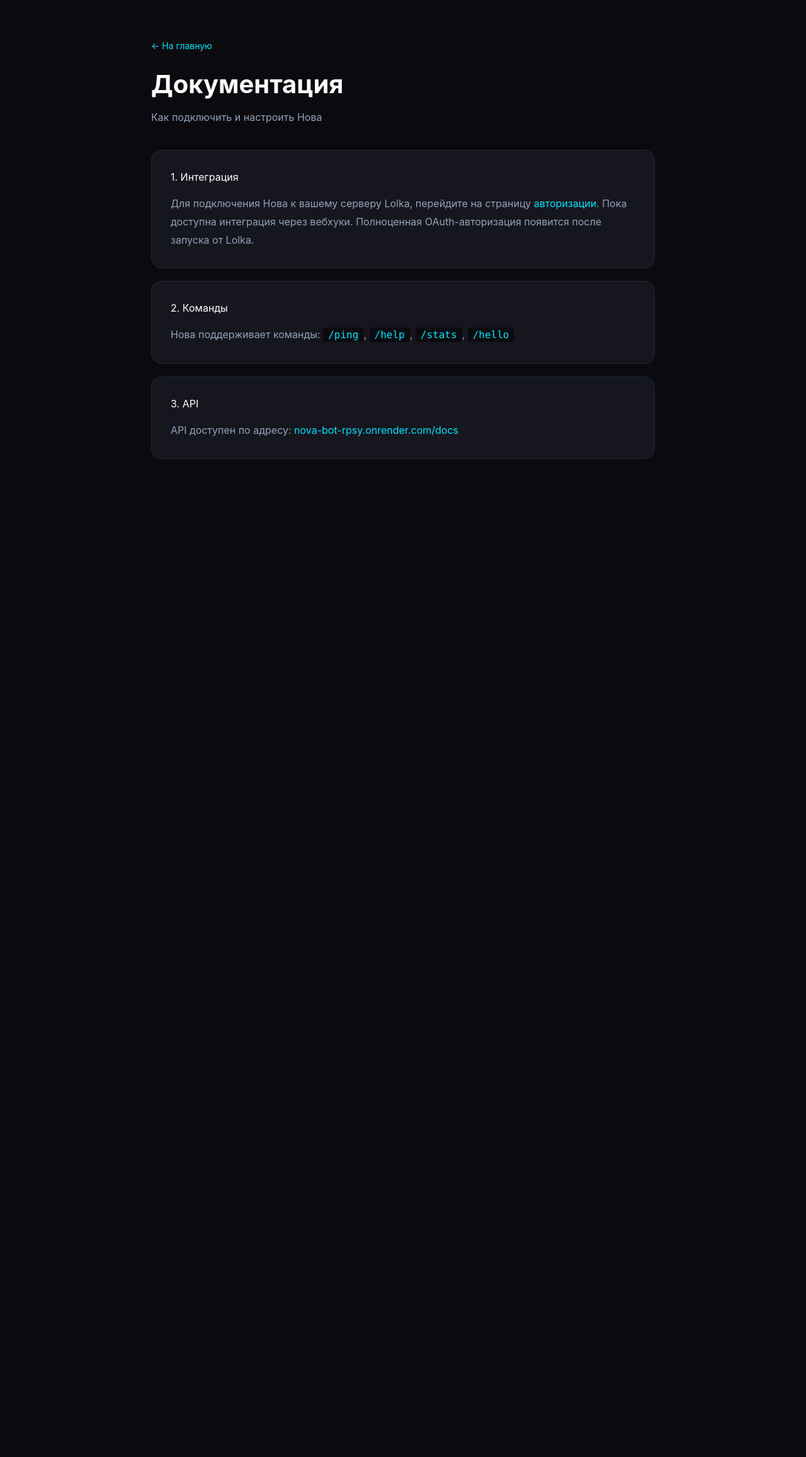
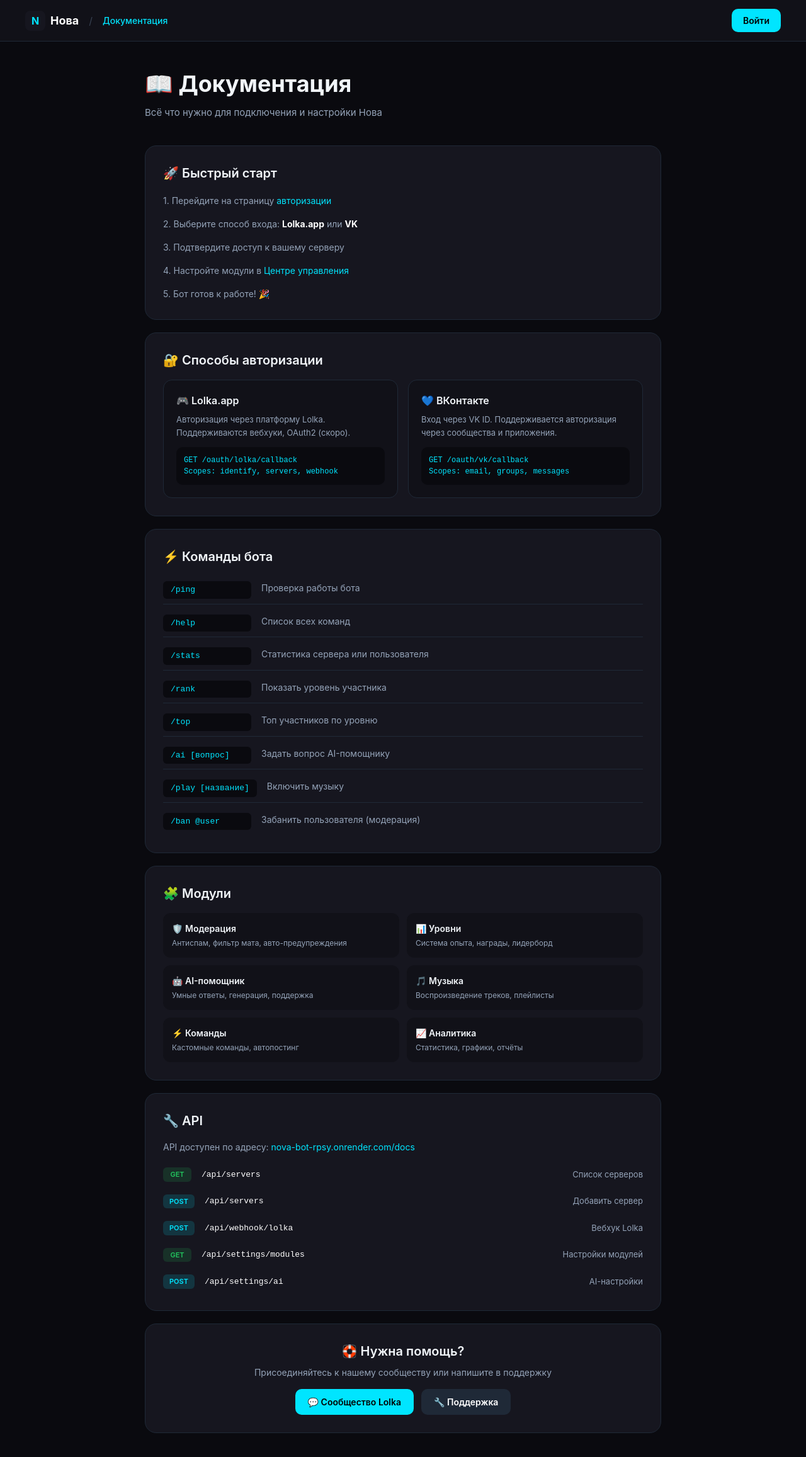
Before and after one commit to R4YDMOND/nova-bot, a Next.js app in the folder frontend/: page /docs in a window 1280 px wide. Shown: the whole page at 63% size. Before the commit the page ends 809 px from the top, so only its background shows below. Built offline with nearby package versions, Linux system fonts and the light colour scheme.

Commit message:
Update docs page with full content.tsx

```diff
--- a/frontend/src/app/docs/page.tsx
+++ b/frontend/src/app/docs/page.tsx
@@ -2,34 +2,165 @@
 
 export default function DocsPage() {
   return (
-    <div style={{ minHeight: '100vh', background: '#0A0A0F', padding: '60px 20px' }}>
-      <div style={{ maxWidth: '800px', margin: '0 auto' }}>
-        <a href="/" style={{ color: '#00E5FF', textDecoration: 'none', fontSize: '14px' }}>← На главную</a>
-        <h1 style={{ fontSize: '40px', fontWeight: 'bold', color: '#FFFFFF', marginTop: '20px', marginBottom: '10px' }}>Документация</h1>
-        <p style={{ color: '#94A3B8', marginBottom: '40px' }}>Как подключить и настроить Нова</p>
+    <div style={{ minHeight: '100vh', background: '#0A0A0F', color: '#F1F5F9' }}>
 
-        <div style={{ background: '#16161F', borderRadius: '16px', padding: '30px', marginBottom: '20px', border: '1px solid #1F2937' }}>
-          <h2 style={{ color: '#FFFFFF', marginBottom: '16px' }}>1. Интеграция</h2>
-          <p style={{ color: '#94A3B8', lineHeight: '1.8' }}>
-            Для подключения Нова к вашему серверу Lolka, перейдите на страницу <a href="/login" style={{ color: '#00E5FF' }}>авторизации</a>.
-            Пока доступна интеграция через вебхуки. Полноценная OAuth-авторизация появится после запуска от Lolka.
-          </p>
+      {/* Header */}
+      <header style={{
+        display: 'flex', alignItems: 'center', justifyContent: 'space-between',
+        padding: '14px 40px', background: '#111118', borderBottom: '1px solid #1F2937',
+        position: 'sticky', top: 0, zIndex: 50
+      }}>
+        <div style={{ display: 'flex', alignItems: 'center', gap: '16px' }}>
+          <a href="/" style={{ display: 'flex', alignItems: 'center', gap: '8px', textDecoration: 'none' }}>
+            <div style={{ width: '32px', height: '32px', background: '#16161F', borderRadius: '8px', display: 'flex', alignItems: 'center', justifyContent: 'center', fontWeight: 'bold', color: '#00E5FF', fontSize: '16px' }}>N</div>
+            <span style={{ fontSize: '18px', fontWeight: 'bold', color: '#FFF' }}>Нова</span>
+          </a>
+          <span style={{ color: '#374151' }}>/</span>
+          <span style={{ color: '#00E5FF', fontSize: '14px', fontWeight: '500' }}>Документация</span>
+        </div>
+        <a href="/login" style={{
+          padding: '8px 18px', background: '#00E5FF', color: '#000', borderRadius: '10px',
+          fontWeight: '600', fontSize: '14px', textDecoration: 'none'
+        }}>Войти</a>
+      </header>
+
+      <main style={{ padding: '40px', maxWidth: '900px', margin: '0 auto' }}>
+
+        <h1 style={{ fontSize: '36px', fontWeight: '700', marginBottom: '8px' }}>📖 Документация</h1>
+        <p style={{ color: '#94A3B8', fontSize: '15px', marginBottom: '40px' }}>
+          Всё что нужно для подключения и настройки Нова
+        </p>
+
+        {/* Быстрый старт */}
+        <div style={{ background: '#16161F', borderRadius: '18px', padding: '28px', marginBottom: '20px', border: '1px solid #1F2937' }}>
+          <h2 style={{ fontSize: '20px', fontWeight: '600', marginBottom: '16px' }}>🚀 Быстрый старт</h2>
+          <div style={{ display: 'flex', flexDirection: 'column', gap: '12px', color: '#94A3B8', lineHeight: '1.8', fontSize: '14px' }}>
+            <p>1. Перейдите на страницу <a href="/login" style={{ color: '#00E5FF' }}>авторизации</a></p>
+            <p>2. Выберите способ входа: <strong style={{ color: '#FFF' }}>Lolka.app</strong> или <strong style={{ color: '#FFF' }}>VK</strong></p>
+            <p>3. Подтвердите доступ к вашему серверу</p>
+            <p>4. Настройте модули в <a href="/dashboard/modules" style={{ color: '#00E5FF' }}>Центре управления</a></p>
+            <p>5. Бот готов к работе! 🎉</p>
+          </div>
         </div>
 
-        <div style={{ background: '#16161F', borderRadius: '16px', padding: '30px', marginBottom: '20px', border: '1px solid #1F2937' }}>
-          <h2 style={{ color: '#FFFFFF', marginBottom: '16px' }}>2. Команды</h2>
-          <p style={{ color: '#94A3B8', lineHeight: '1.8' }}>
-            Нова поддерживает команды: <code style={{ background: '#0A0A0F', padding: '2px 8px', borderRadius: '4px', color: '#00E5FF' }}>/ping</code>, <code style={{ background: '#0A0A0F', padding: '2px 8px', borderRadius: '4px', color: '#00E5FF' }}>/help</code>, <code style={{ background: '#0A0A0F', padding: '2px 8px', borderRadius: '4px', color: '#00E5FF' }}>/stats</code>, <code style={{ background: '#0A0A0F', padding: '2px 8px', borderRadius: '4px', color: '#00E5FF' }}>/hello</code>
-          </p>
+        {/* Способы авторизации */}
+        <div style={{ background: '#16161F', borderRadius: '18px', padding: '28px', marginBottom: '20px', border: '1px solid #1F2937' }}>
+          <h2 style={{ fontSize: '20px', fontWeight: '600', marginBottom: '16px' }}>🔐 Способы авторизации</h2>
+
+          <div style={{ display: 'grid', gridTemplateColumns: '1fr 1fr', gap: '16px' }}>
+            {/* Lolka */}
+            <div style={{ background: '#111118', borderRadius: '14px', padding: '20px', border: '1px solid #1F2937' }}>
+              <h3 style={{ fontSize: '16px', fontWeight: '600', marginBottom: '8px' }}>🎮 Lolka.app</h3>
+              <p style={{ color: '#94A3B8', fontSize: '13px', lineHeight: '1.6', marginBottom: '12px' }}>
+                Авторизация через платформу Lolka. Поддерживаются вебхуки, OAuth2 (скоро).
+              </p>
+              <div style={{ background: '#0A0A0F', borderRadius: '10px', padding: '12px', fontFamily: 'monospace', fontSize: '12px', color: '#00E5FF' }}>
+                GET /oauth/lolka/callback<br/>
+                Scopes: identify, servers, webhook
+              </div>
+            </div>
+
+            {/* VK */}
+            <div style={{ background: '#111118', borderRadius: '14px', padding: '20px', border: '1px solid #1F2937' }}>
+              <h3 style={{ fontSize: '16px', fontWeight: '600', marginBottom: '8px' }}>💙 ВКонтакте</h3>
+              <p style={{ color: '#94A3B8', fontSize: '13px', lineHeight: '1.6', marginBottom: '12px' }}>
+                Вход через VK ID. Поддерживается авторизация через сообщества и приложения.
+              </p>
+              <div style={{ background: '#0A0A0F', borderRadius: '10px', padding: '12px', fontFamily: 'monospace', fontSize: '12px', color: '#00E5FF' }}>
+                GET /oauth/vk/callback<br/>
+                Scopes: email, groups, messages
+              </div>
+            </div>
+          </div>
         </div>
 
-        <div style={{ background: '#16161F', borderRadius: '16px', padding: '30px', marginBottom: '20px', border: '1px solid #1F2937' }}>
-          <h2 style={{ color: '#FFFFFF', marginBottom: '16px' }}>3. API</h2>
-          <p style={{ color: '#94A3B8', lineHeight: '1.8' }}>
+        {/* Команды */}
+        <div style={{ background: '#16161F', borderRadius: '18px', padding: '28px', marginBottom: '20px', border: '1px solid #1F2937' }}>
+          <h2 style={{ fontSize: '20px', fontWeight: '600', marginBottom: '16px' }}>⚡ Команды бота</h2>
+          <div style={{ display: 'flex', flexDirection: 'column', gap: '8px' }}>
+            {[
+              { cmd: '/ping', desc: 'Проверка работы бота' },
+              { cmd: '/help', desc: 'Список всех команд' },
+              { cmd: '/stats', desc: 'Статистика сервера или пользователя' },
+              { cmd: '/rank', desc: 'Показать уровень участника' },
+              { cmd: '/top', desc: 'Топ участников по уровню' },
+              { cmd: '/ai [вопрос]', desc: 'Задать вопрос AI-помощнику' },
+              { cmd: '/play [название]', desc: 'Включить музыку' },
+              { cmd: '/ban @user', desc: 'Забанить пользователя (модерация)' },
+            ].map((c, i) => (
+              <div key={i} style={{ display: 'flex', gap: '16px', padding: '8px 0', borderBottom: i < 7 ? '1px solid #1F2937' : 'none' }}>
+                <code style={{ background: '#0A0A0F', padding: '4px 12px', borderRadius: '6px', color: '#00E5FF', fontSize: '13px', fontFamily: 'monospace', minWidth: '140px' }}>{c.cmd}</code>
+                <span style={{ color: '#94A3B8', fontSize: '14px' }}>{c.desc}</span>
+              </div>
+            ))}
+          </div>
+        </div>
+
+        {/* Модули */}
+        <div style={{ background: '#16161F', borderRadius: '18px', padding: '28px', marginBottom: '20px', border: '1px solid #1F2937' }}>
+          <h2 style={{ fontSize: '20px', fontWeight: '600', marginBottom: '16px' }}>🧩 Модули</h2>
+          <div style={{ display: 'grid', gridTemplateColumns: '1fr 1fr', gap: '12px' }}>
+            {[
+              { name: '🛡️ Модерация', desc: 'Антиспам, фильтр мата, авто-предупреждения' },
+              { name: '📊 Уровни', desc: 'Система опыта, награды, лидерборд' },
+              { name: '🤖 AI-помощник', desc: 'Умные ответы, генерация, поддержка' },
+              { name: '🎵 Музыка', desc: 'Воспроизведение треков, плейлисты' },
+              { name: '⚡ Команды', desc: 'Кастомные команды, автопостинг' },
+              { name: '📈 Аналитика', desc: 'Статистика, графики, отчёты' },
+            ].map((m, i) => (
+              <div key={i} style={{ background: '#111118', borderRadius: '12px', padding: '14px' }}>
+                <div style={{ fontWeight: '600', fontSize: '14px', marginBottom: '4px' }}>{m.name}</div>
+                <div style={{ color: '#94A3B8', fontSize: '12px' }}>{m.desc}</div>
+              </div>
+            ))}
+          </div>
+        </div>
+
+        {/* API */}
+        <div style={{ background: '#16161F', borderRadius: '18px', padding: '28px', marginBottom: '20px', border: '1px solid #1F2937' }}>
+          <h2 style={{ fontSize: '20px', fontWeight: '600', marginBottom: '16px' }}>🔧 API</h2>
+          <p style={{ color: '#94A3B8', fontSize: '14px', marginBottom: '16px' }}>
             API доступен по адресу: <a href="https://nova-bot-rpsy.onrender.com/docs" target="_blank" style={{ color: '#00E5FF' }}>nova-bot-rpsy.onrender.com/docs</a>
           </p>
+          <div style={{ display: 'flex', flexDirection: 'column', gap: '8px' }}>
+            {[
+              { method: 'GET', path: '/api/servers', desc: 'Список серверов' },
+              { method: 'POST', path: '/api/servers', desc: 'Добавить сервер' },
+              { method: 'POST', path: '/api/webhook/lolka', desc: 'Вебхук Lolka' },
+              { method: 'GET', path: '/api/settings/modules', desc: 'Настройки модулей' },
+              { method: 'POST', path: '/api/settings/ai', desc: 'AI-настройки' },
+            ].map((a, i) => (
+              <div key={i} style={{ display: 'flex', gap: '16px', alignItems: 'center', padding: '6px 0' }}>
+                <span style={{
+                  padding: '3px 10px', borderRadius: '6px', fontSize: '11px', fontWeight: '600',
+                  background: a.method === 'GET' ? 'rgba(34,197,94,0.15)' : 'rgba(0,229,255,0.15)',
+                  color: a.method === 'GET' ? '#22C55E' : '#00E5FF', minWidth: '45px', textAlign: 'center'
+                }}>{a.method}</span>
+                <code style={{ color: '#FFF', fontSize: '13px', fontFamily: 'monospace' }}>{a.path}</code>
+                <span style={{ color: '#94A3B8', fontSize: '13px', marginLeft: 'auto' }}>{a.desc}</span>
+              </div>
+            ))}
+          </div>
         </div>
-      </div>
+
+        {/* Поддержка */}
+        <div style={{ background: '#16161F', borderRadius: '18px', padding: '28px', border: '1px solid #1F2937', textAlign: 'center' }}>
+          <h2 style={{ fontSize: '20px', fontWeight: '600', marginBottom: '8px' }}>🛟 Нужна помощь?</h2>
+          <p style={{ color: '#94A3B8', fontSize: '14px', marginBottom: '16px' }}>
+            Присоединяйтесь к нашему сообществу или напишите в поддержку
+          </p>
+          <div style={{ display: 'flex', gap: '12px', justifyContent: 'center' }}>
+            <a href="#" style={{
+              padding: '10px 20px', background: '#00E5FF', color: '#000', borderRadius: '10px',
+              fontWeight: '600', fontSize: '14px', textDecoration: 'none'
+            }}>💬 Сообщество Lolka</a>
+            <a href="/login" style={{
+              padding: '10px 20px', background: '#1F2937', color: '#FFF', borderRadius: '10px',
+              fontWeight: '600', fontSize: '14px', textDecoration: 'none'
+            }}>🔧 Поддержка</a>
+          </div>
+        </div>
+      </main>
     </div>
   )
 }
```
